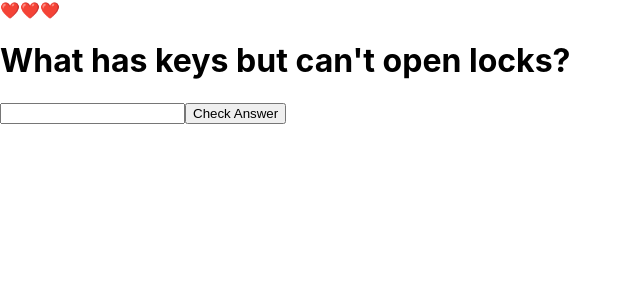
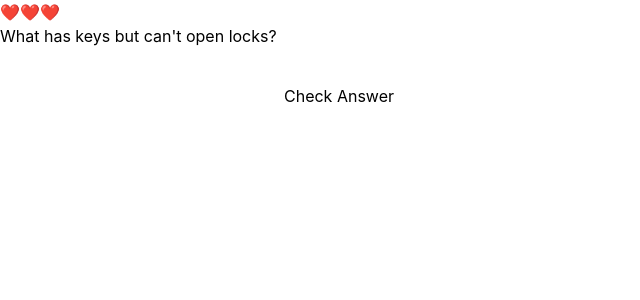
Before and after one commit to Legareto/riddles-in-the-dark, a Next.js app: page / in a window 1280 px wide. Shown: the top 300 px of the page, without its empty margins (0-640 px from the left). Built offline with nearby package versions, Linux system fonts and the light colour scheme.

Commit message:
fix: tailwind installation

```diff
--- a/pages/index.js
+++ b/pages/index.js
@@ -26,7 +26,9 @@ const HomePage = () => {
       <LifeIndicator />
       <h1>{currentRiddle.question}</h1>
       <input type="text" value={answer} onChange={handleAnswerChange} />
-      <button onClick={handleCheckAnswer}>Check Answer</button>
+      <button className="p-6 m-3" onClick={handleCheckAnswer}>
+        Check Answer
+      </button>
     </div>
   );
 };
--- /dev/null
+++ b/postcss.config.js
@@ -0,0 +1,6 @@
+module.exports = {
+  plugins: {
+    tailwindcss: {},
+    autoprefixer: {},
+  },
+}
--- a/styles/globals.css
+++ b/styles/globals.css
@@ -1,3 +1,7 @@
+@tailwind base;
+@tailwind components;
+@tailwind utilities;
+
 html,
 body {
   padding: 0;
--- /dev/null
+++ b/tailwind.config.js
@@ -0,0 +1,15 @@
+/** @type {import('tailwindcss').Config} */
+module.exports = {
+  content: [
+    "./app/**/*.{js,ts,jsx,tsx,mdx}",
+    "./pages/**/*.{js,ts,jsx,tsx,mdx}",
+    "./components/**/*.{js,ts,jsx,tsx,mdx}",
+
+    // Or if using `src` directory:
+    "./src/**/*.{js,ts,jsx,tsx,mdx}",
+  ],
+  theme: {
+    extend: {},
+  },
+  plugins: [],
+};
```
Also changed, not shown: package.json (+5 -5 lines), 1 other file (tests, documents, lock files or other folders).
